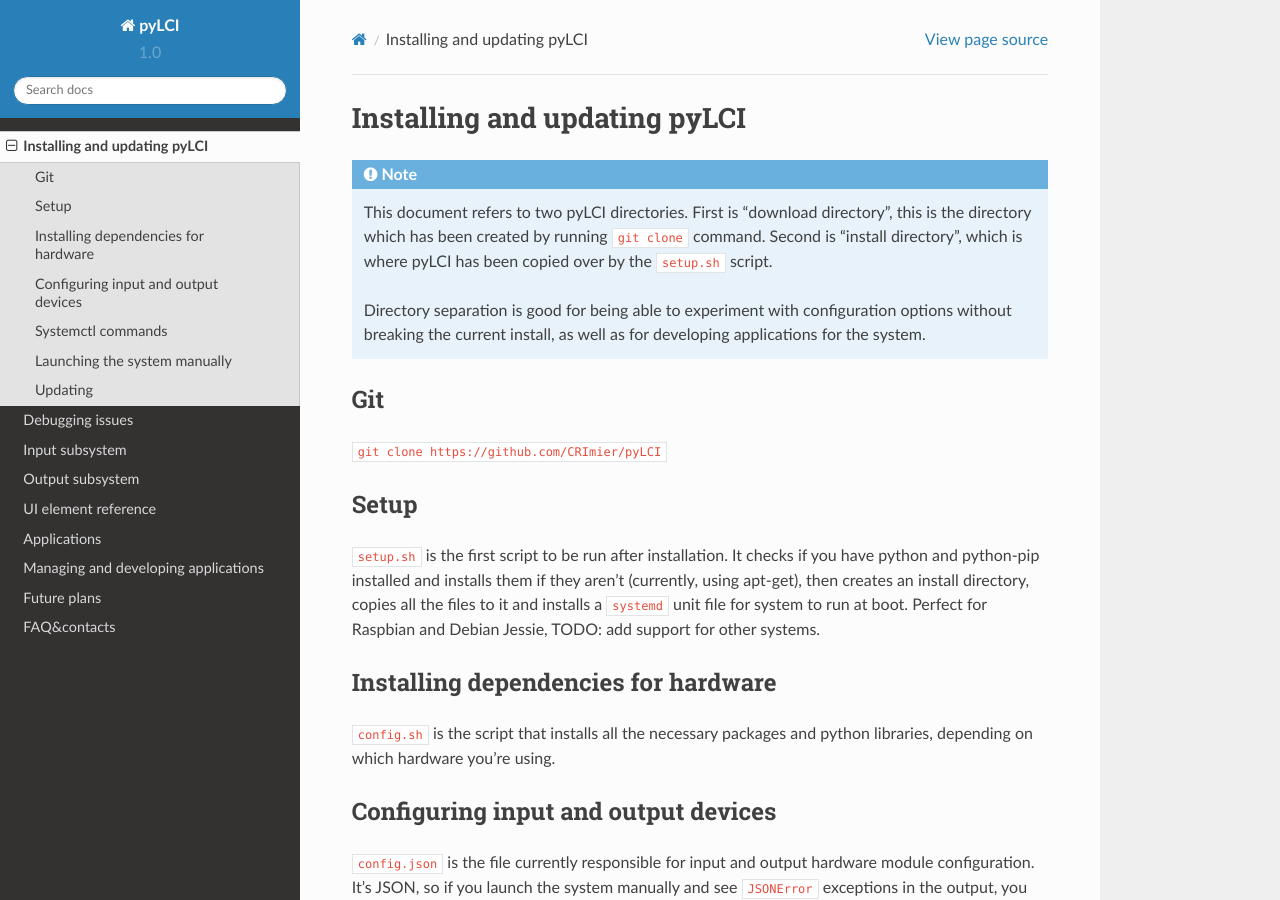
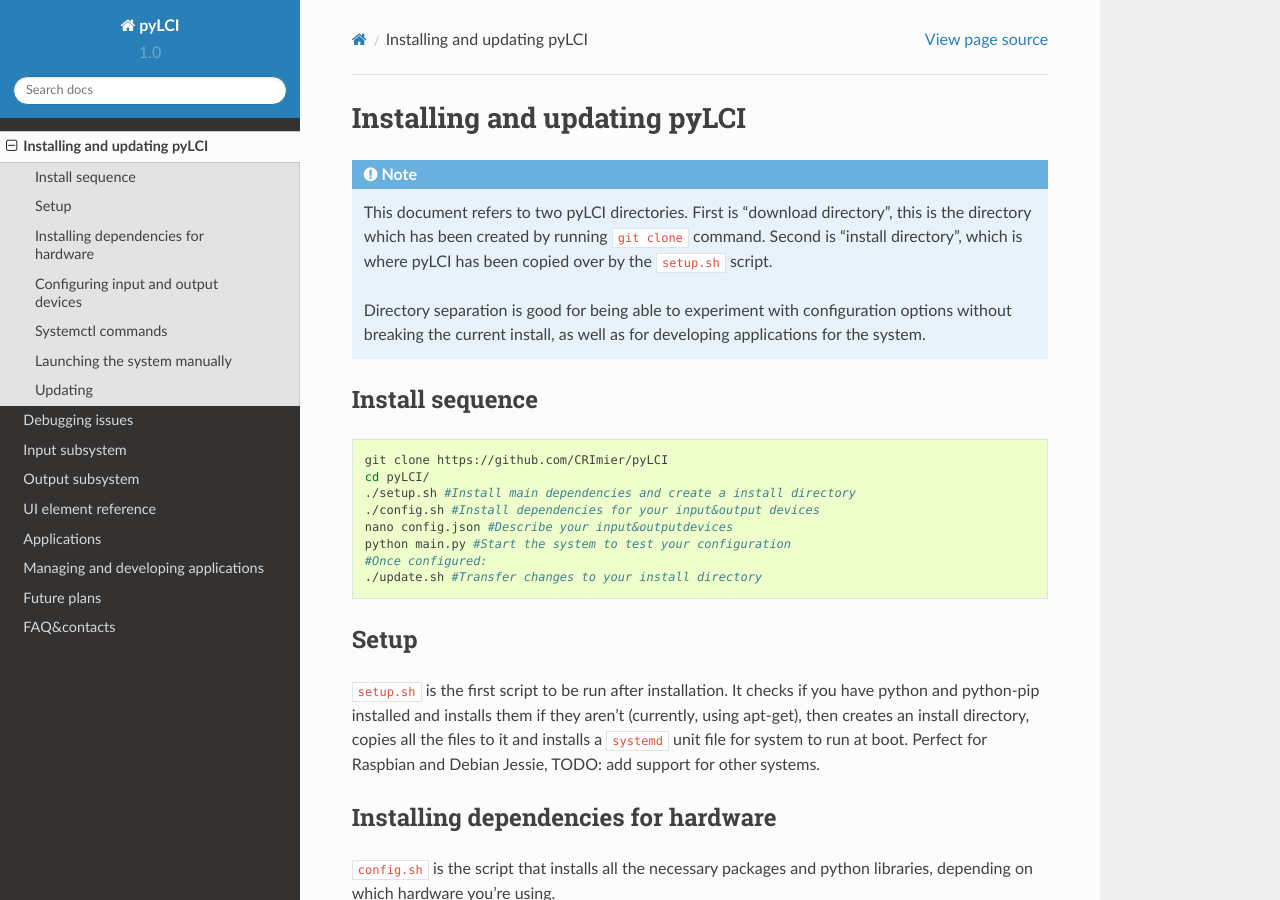
Before and after one commit to CRImier/pyLCI, a Sphinx documentation site: the page built from docs/setup.rst, in a window 1280 px wide and 900 px high. Built offline with Sphinx 7.4.7 and the Read the Docs theme 2.0.0, drawn with Linux system fonts in a browser that asks for light colours.

Commit message:
Update setup.rst

```diff
--- a/docs/setup.rst
+++ b/docs/setup.rst
@@ -8,10 +8,19 @@
    Directory separation is good for being able to experiment with configuration options without breaking the current install, as well as for developing applications for the system.
 
 
-Git
-===
+Install sequence
+================
 
-``git clone https://github.com/CRImier/pyLCI``
+.. code-block:: bash
+
+    git clone https://github.com/CRImier/pyLCI
+    cd pyLCI/
+    ./setup.sh #Install main dependencies and create a install directory
+    ./config.sh #Install dependencies for your input&output devices
+    nano config.json #Describe your input&outputdevices
+    python main.py #Start the system to test your configuration
+    #Once configured:
+    ./update.sh #Transfer changes to your install directory
 
 Setup
 =====
```
